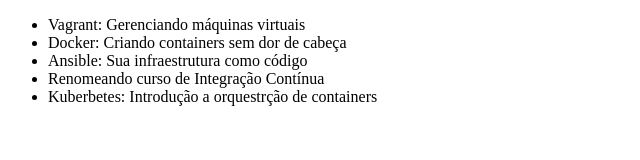
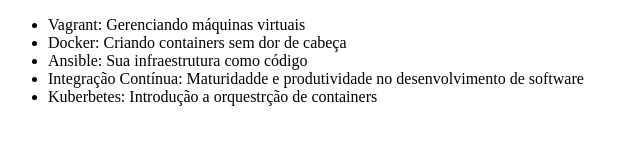
Before and after one commit to stephaniaslis/Alura-git, a plain HTML site: page index.html in a window 1280 px wide. Shown: the whole page, without its empty margins (0-640 px from the left). Drawn offline with Linux system fonts and the light colour scheme.

Commit message:
Corrigindo o curso de integração contínua

```diff
--- a/index.html
+++ b/index.html
@@ -9,7 +9,7 @@
         <li>Vagrant: Gerenciando máquinas virtuais</li>
         <li>Docker: Criando containers sem dor de cabeça</li>
         <li>Ansible: Sua infraestrutura como código</li>
-        <li>Renomeando curso de Integração Contínua</li>
+        <li>Integração Contínua: Maturidadde e produtividade no desenvolvimento de software</li>
         <li>Kuberbetes: Introdução a orquestrção de containers</li>
  </ul>
 </body>
```
